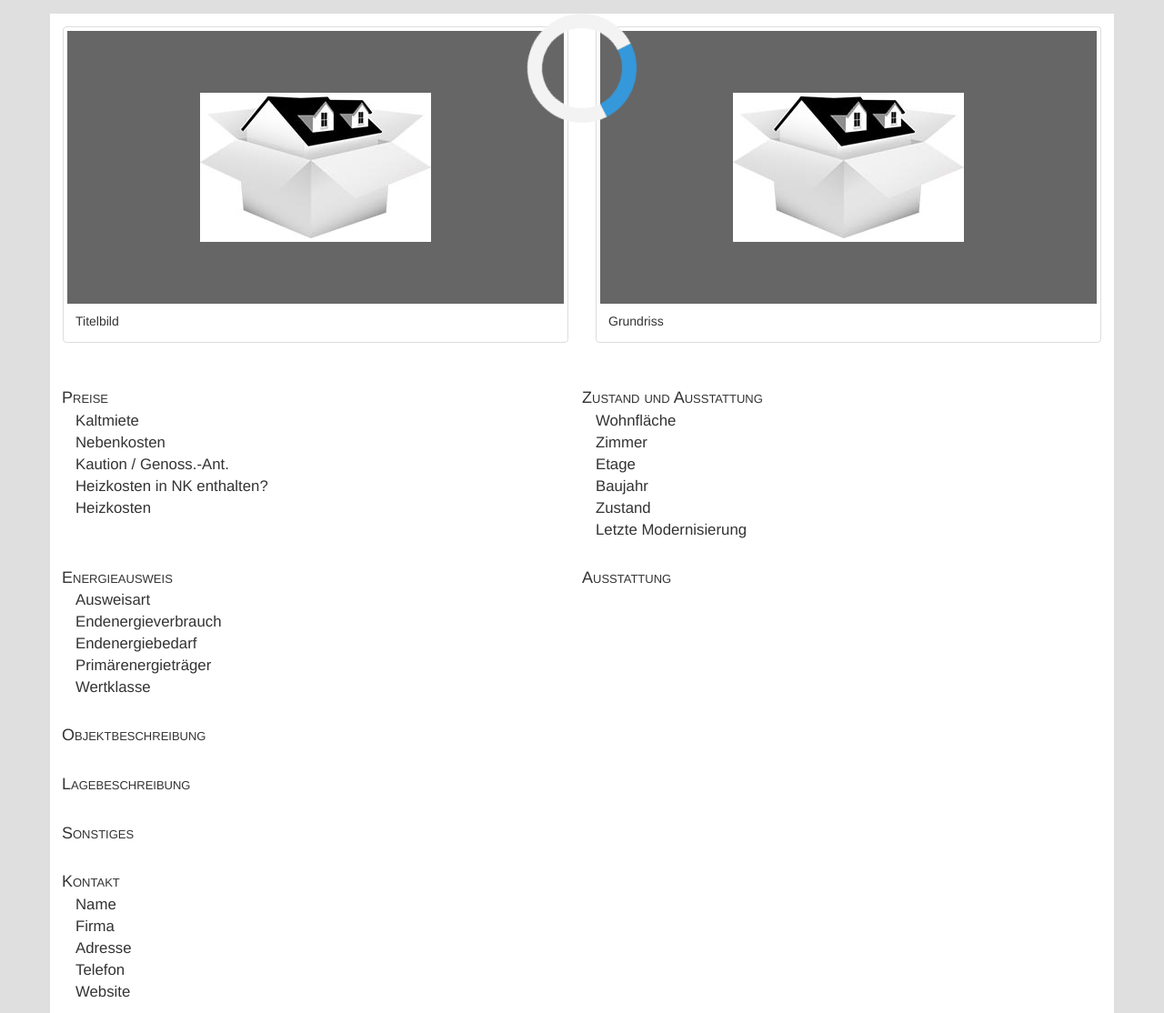
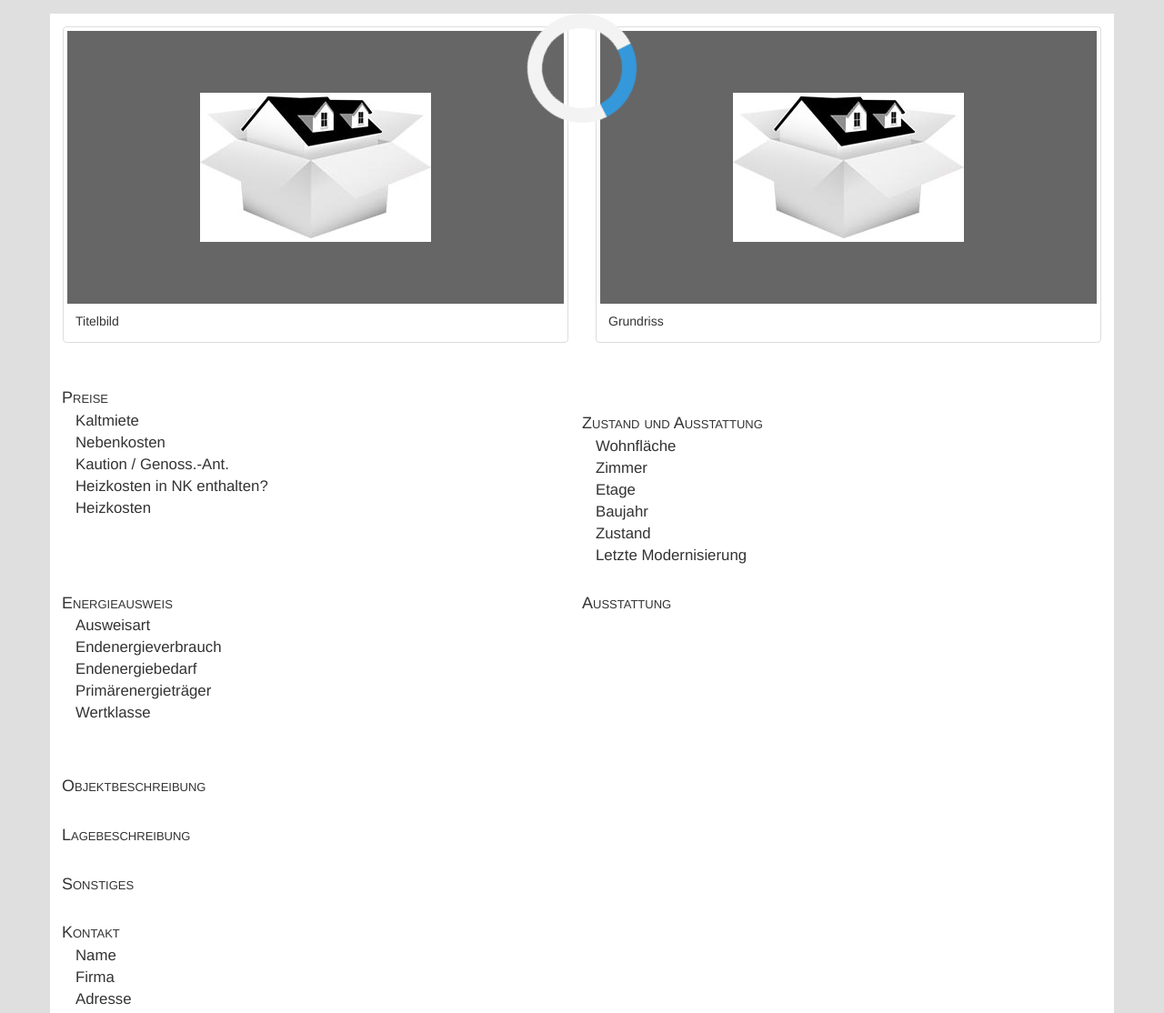
Before and after one commit to homeinfogmbh/immobrowse, a PHP site: page /expose.html in a window 1280 px wide. Shown: the part 75-1189 px from the top of the page at 91% size. Run offline with PHP 8.4, Linux system fonts and the light colour scheme; some libraries are stand-ins or nearby versions.

Commit message:
Added top margin to wrappable columns

```diff
--- a/frontend/expose.css
+++ b/frontend/expose.css
@@ -77,3 +77,7 @@
 .ib-centered {
   text-align: center;
 }
+
+.ib-wrappable-column {
+  margin-top: 2em;
+}
--- a/frontend/expose.html
+++ b/frontend/expose.html
@@ -123,7 +123,7 @@
             <div id="heatingCosts" class="col-xs-6"></div>
           </div>
         </div>
-        <div class="col-md-6">
+        <div class="col-md-6 ib-wrappable-column">
           <div class="row row-centered ib-section-caption">
             Zustand und Ausstattung
           </div><div class="row row-centered">
@@ -208,7 +208,7 @@
         </div>
       </div>
       <div class="row row-centered ib-expose-data">
-        <div class="col-md-12">
+        <div class="col-md-12 ib-wrappable-column">
           <div class="row row-centered ib-section-caption">
             Objektbeschreibung
           </div>
```
